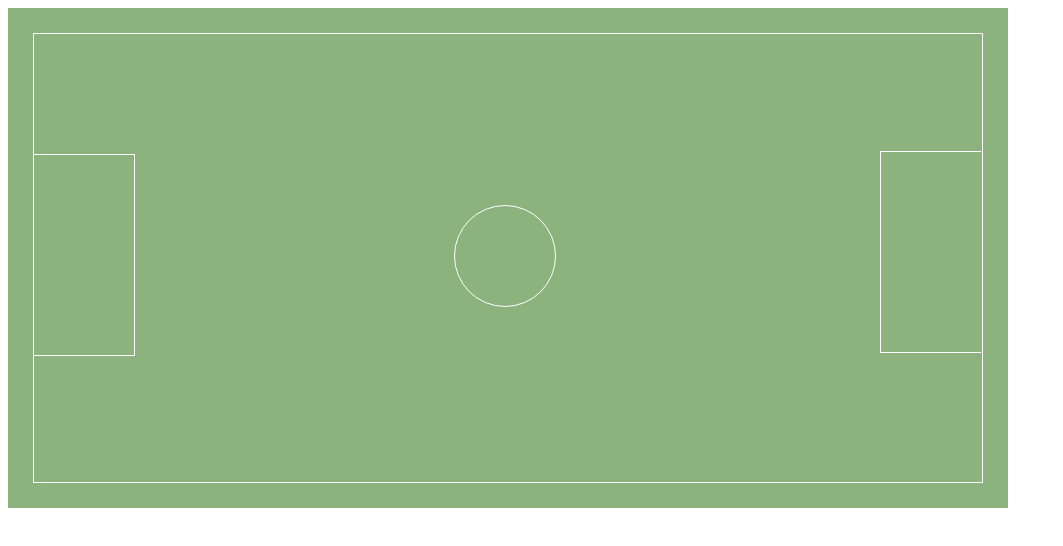
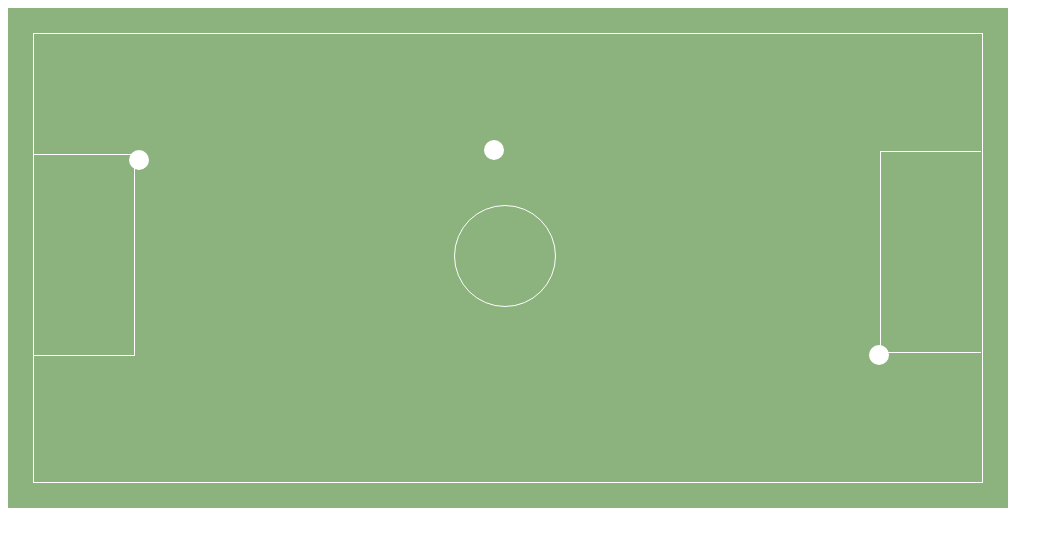
Before and after one commit to GeraldineCh/Leccion23Enunciado3, a plain HTML site: page index.html in a window 1280 px wide. Shown: the whole page, without its empty margins (0-1063 px from the left). Drawn offline with Linux system fonts and the light colour scheme.

Commit message:
Bolas. Final

```diff
--- a/css/main.css
+++ b/css/main.css
@@ -43,3 +43,33 @@
     margin-top: -55px;
     margin-left: 425px;
 }
+
+#bola1 {
+	  background-color: #fff;
+	  width: 20px;
+	  height: 20px;
+	  position: relative;
+	  border-radius: 50%;
+    left: 95px;
+    top: -210px;
+}
+
+#bola2 {
+	  background-color: #fff;
+	  width: 20px;
+	  height: 20px;
+	  position: relative;
+	  border-radius: 50%;
+	  left: 450px;
+      top: -240px;
+}
+
+#bola3 {
+	  background-color: #fff;
+	  width: 20px;
+	  height: 20px;
+	  position: relative;
+	  border-radius: 50%;
+	  left: 835px;
+      top: -55px;
+}
--- a/js/main.js
+++ b/js/main.js
@@ -21,3 +21,15 @@ arco1.appendChild(centro);
 var arco2 = document.createElement('div');
 arco2.id = 'arco2';
 centro.appendChild(arco2);
+
+var bola1 = document.createElement('div');
+bola1.id = 'bola1';
+borde.appendChild(bola1);
+
+var bola2 = document.createElement('div');
+bola2.id = 'bola2';
+borde.appendChild(bola2);
+
+var bola3 = document.createElement('div');
+bola3.id = 'bola3';
+borde.appendChild(bola3);
```
